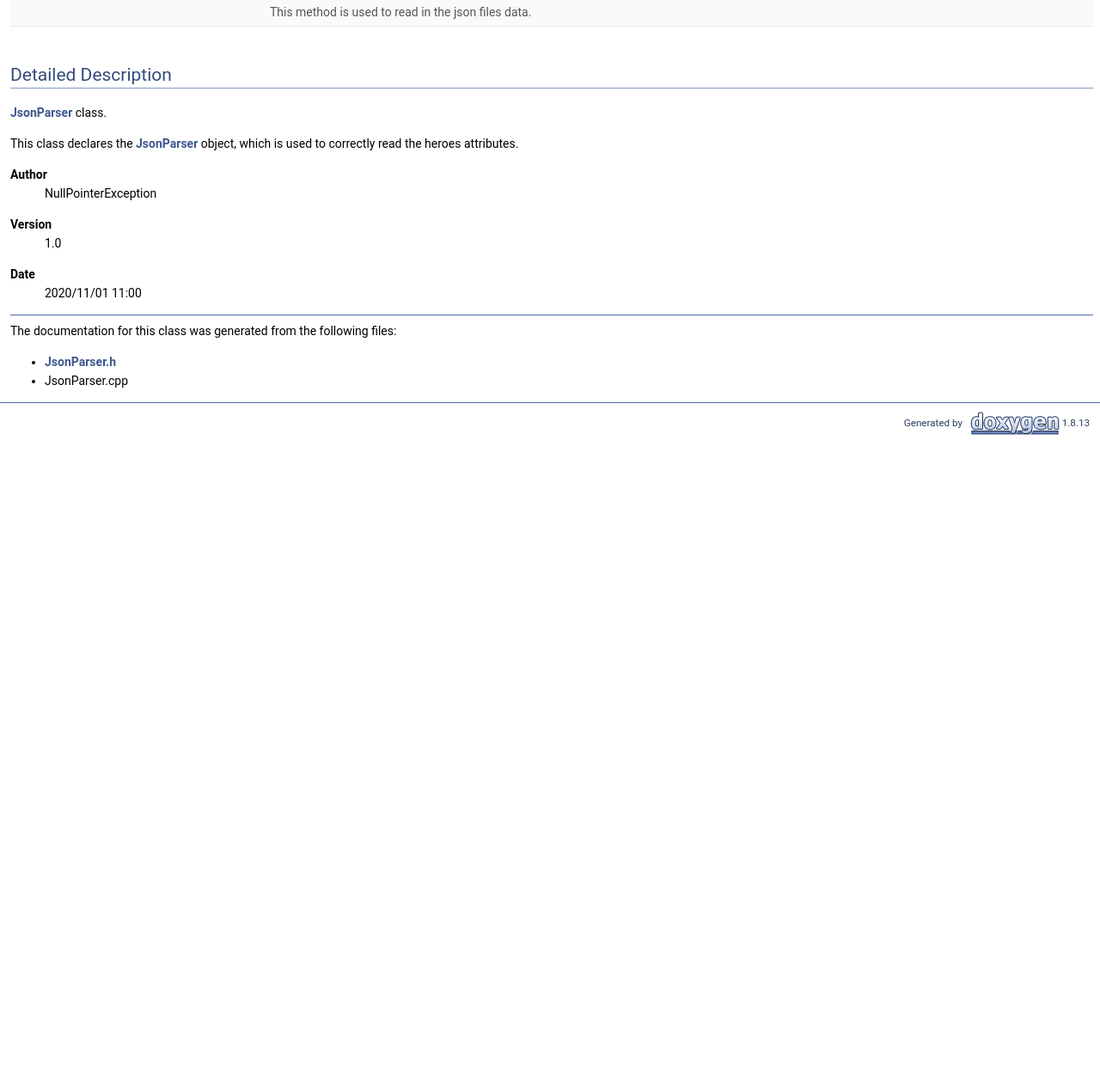
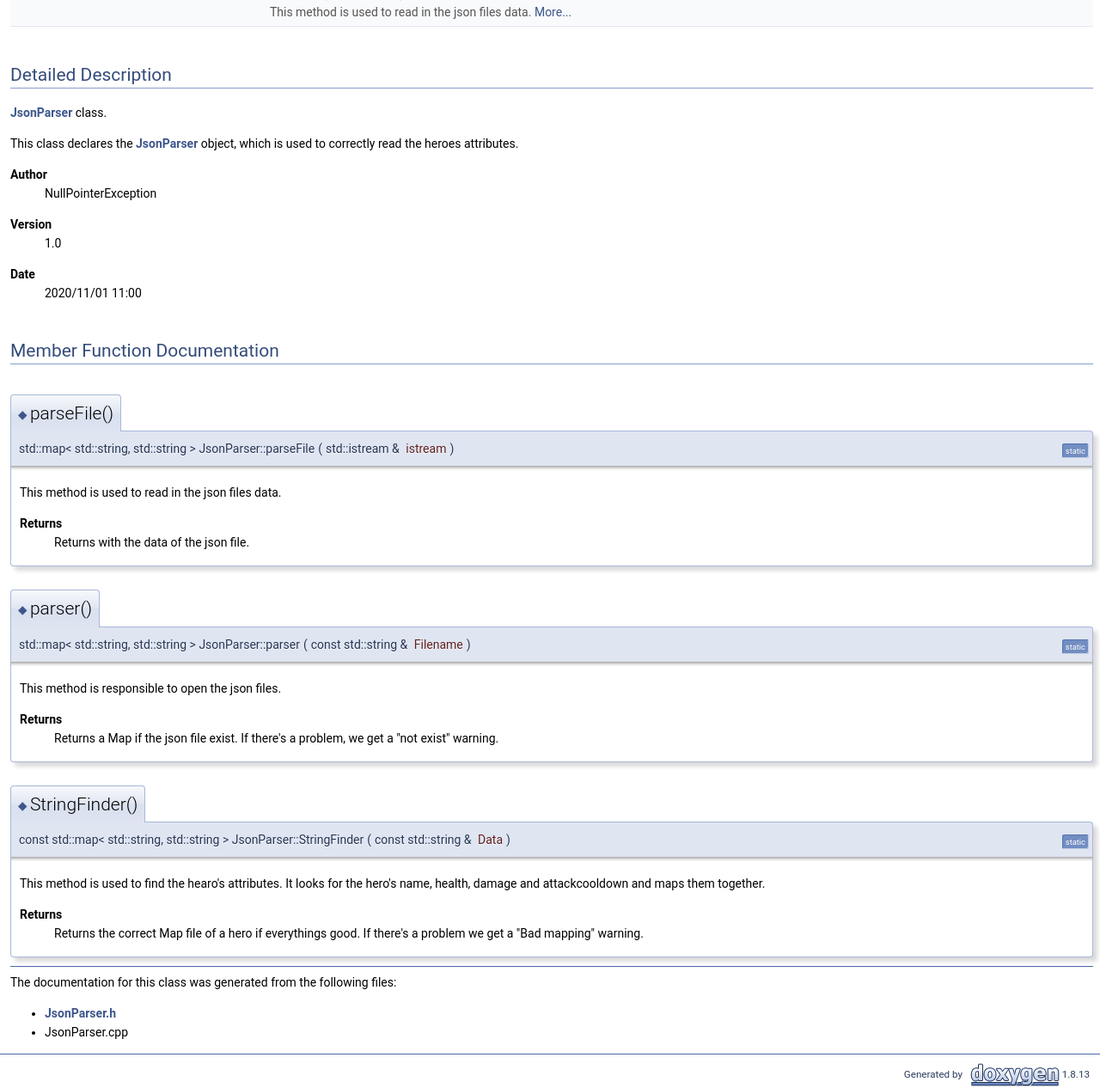
Before and after one commit to Teaching-projects/SZE-MOSZE-2020-NullPointerException, a plain HTML site: page classJsonParser.html in a window 1280 px wide. Shown: the part 430-1696 px from the top of the page at 86% size. Before the commit the page ends 938 px from the top, so only its background shows below. Drawn offline with Linux system fonts and the light colour scheme.

Commit message:
Update gh-pages to output generated at 838cc17

```diff
--- a/classJsonParser.html
+++ b/classJsonParser.html
@@ -75,17 +75,14 @@ $(function() {
 <table class="memberdecls">
 <tr class="heading"><td colspan="2"><h2 class="groupheader"><a name="pub-static-methods"></a>
 Static Public Member Functions</h2></td></tr>
-<tr class="memitem:a2de060e911682fb27fe89d69ecae980c"><td class="memItemLeft" align="right" valign="top"><a id="a2de060e911682fb27fe89d69ecae980c"></a>
-static const std::map&lt; std::string, std::string &gt;&#160;</td><td class="memItemRight" valign="bottom"><a class="el" href="classJsonParser.html#a2de060e911682fb27fe89d69ecae980c">StringFinder</a> (const std::string &amp;)</td></tr>
-<tr class="memdesc:a2de060e911682fb27fe89d69ecae980c"><td class="mdescLeft">&#160;</td><td class="mdescRight">This method is used to find the hearo's attributes. It looks for the hero's name, health, damage and attackcooldown and maps them together. <br /></td></tr>
+<tr class="memitem:a2de060e911682fb27fe89d69ecae980c"><td class="memItemLeft" align="right" valign="top">static const std::map&lt; std::string, std::string &gt;&#160;</td><td class="memItemRight" valign="bottom"><a class="el" href="classJsonParser.html#a2de060e911682fb27fe89d69ecae980c">StringFinder</a> (const std::string &amp;)</td></tr>
+<tr class="memdesc:a2de060e911682fb27fe89d69ecae980c"><td class="mdescLeft">&#160;</td><td class="mdescRight">This method is used to find the hearo's attributes. It looks for the hero's name, health, damage and attackcooldown and maps them together.  <a href="#a2de060e911682fb27fe89d69ecae980c">More...</a><br /></td></tr>
 <tr class="separator:a2de060e911682fb27fe89d69ecae980c"><td class="memSeparator" colspan="2">&#160;</td></tr>
-<tr class="memitem:a1a57ae294c3cf6e09f70936416f9b84a"><td class="memItemLeft" align="right" valign="top"><a id="a1a57ae294c3cf6e09f70936416f9b84a"></a>
-static std::map&lt; std::string, std::string &gt;&#160;</td><td class="memItemRight" valign="bottom"><a class="el" href="classJsonParser.html#a1a57ae294c3cf6e09f70936416f9b84a">parser</a> (const std::string &amp;)</td></tr>
-<tr class="memdesc:a1a57ae294c3cf6e09f70936416f9b84a"><td class="mdescLeft">&#160;</td><td class="mdescRight">This method is responsible to open the json files. <br /></td></tr>
+<tr class="memitem:a1a57ae294c3cf6e09f70936416f9b84a"><td class="memItemLeft" align="right" valign="top">static std::map&lt; std::string, std::string &gt;&#160;</td><td class="memItemRight" valign="bottom"><a class="el" href="classJsonParser.html#a1a57ae294c3cf6e09f70936416f9b84a">parser</a> (const std::string &amp;)</td></tr>
+<tr class="memdesc:a1a57ae294c3cf6e09f70936416f9b84a"><td class="mdescLeft">&#160;</td><td class="mdescRight">This method is responsible to open the json files.  <a href="#a1a57ae294c3cf6e09f70936416f9b84a">More...</a><br /></td></tr>
 <tr class="separator:a1a57ae294c3cf6e09f70936416f9b84a"><td class="memSeparator" colspan="2">&#160;</td></tr>
-<tr class="memitem:aa16485fdf6c1d6b31ab91e873ec5d54d"><td class="memItemLeft" align="right" valign="top"><a id="aa16485fdf6c1d6b31ab91e873ec5d54d"></a>
-static std::map&lt; std::string, std::string &gt;&#160;</td><td class="memItemRight" valign="bottom"><a class="el" href="classJsonParser.html#aa16485fdf6c1d6b31ab91e873ec5d54d">parseFile</a> (std::istream &amp;)</td></tr>
-<tr class="memdesc:aa16485fdf6c1d6b31ab91e873ec5d54d"><td class="mdescLeft">&#160;</td><td class="mdescRight">This method is used to read in the json files data. <br /></td></tr>
+<tr class="memitem:aa16485fdf6c1d6b31ab91e873ec5d54d"><td class="memItemLeft" align="right" valign="top">static std::map&lt; std::string, std::string &gt;&#160;</td><td class="memItemRight" valign="bottom"><a class="el" href="classJsonParser.html#aa16485fdf6c1d6b31ab91e873ec5d54d">parseFile</a> (std::istream &amp;)</td></tr>
+<tr class="memdesc:aa16485fdf6c1d6b31ab91e873ec5d54d"><td class="mdescLeft">&#160;</td><td class="mdescRight">This method is used to read in the json files data.  <a href="#aa16485fdf6c1d6b31ab91e873ec5d54d">More...</a><br /></td></tr>
 <tr class="separator:aa16485fdf6c1d6b31ab91e873ec5d54d"><td class="memSeparator" colspan="2">&#160;</td></tr>
 </table>
 <a name="details" id="details"></a><h2 class="groupheader">Detailed Description</h2>
@@ -94,7 +91,95 @@ static std::map&lt; std::string, std::string &gt;&#160;</td><td class="memItemRi
 <dl class="section author"><dt>Author</dt><dd>NullPointerException</dd></dl>
 <dl class="section version"><dt>Version</dt><dd>1.0</dd></dl>
 <dl class="section date"><dt>Date</dt><dd>2020/11/01 11:00 </dd></dl>
-</div><hr/>The documentation for this class was generated from the following files:<ul>
+</div><h2 class="groupheader">Member Function Documentation</h2>
+<a id="aa16485fdf6c1d6b31ab91e873ec5d54d"></a>
+<h2 class="memtitle"><span class="permalink"><a href="#aa16485fdf6c1d6b31ab91e873ec5d54d">&#9670;&nbsp;</a></span>parseFile()</h2>
+
+<div class="memitem">
+<div class="memproto">
+<table class="mlabels">
+  <tr>
+  <td class="mlabels-left">
+      <table class="memname">
+        <tr>
+          <td class="memname">std::map&lt; std::string, std::string &gt; JsonParser::parseFile </td>
+          <td>(</td>
+          <td class="paramtype">std::istream &amp;&#160;</td>
+          <td class="paramname"><em>istream</em></td><td>)</td>
+          <td></td>
+        </tr>
+      </table>
+  </td>
+  <td class="mlabels-right">
+<span class="mlabels"><span class="mlabel">static</span></span>  </td>
+  </tr>
+</table>
+</div><div class="memdoc">
+
+<p>This method is used to read in the json files data. </p>
+<dl class="section return"><dt>Returns</dt><dd>Returns with the data of the json file. </dd></dl>
+
+</div>
+</div>
+<a id="a1a57ae294c3cf6e09f70936416f9b84a"></a>
+<h2 class="memtitle"><span class="permalink"><a href="#a1a57ae294c3cf6e09f70936416f9b84a">&#9670;&nbsp;</a></span>parser()</h2>
+
+<div class="memitem">
+<div class="memproto">
+<table class="mlabels">
+  <tr>
+  <td class="mlabels-left">
+      <table class="memname">
+        <tr>
+          <td class="memname">std::map&lt; std::string, std::string &gt; JsonParser::parser </td>
+          <td>(</td>
+          <td class="paramtype">const std::string &amp;&#160;</td>
+          <td class="paramname"><em>Filename</em></td><td>)</td>
+          <td></td>
+        </tr>
+      </table>
+  </td>
+  <td class="mlabels-right">
+<span class="mlabels"><span class="mlabel">static</span></span>  </td>
+  </tr>
+</table>
+</div><div class="memdoc">
+
+<p>This method is responsible to open the json files. </p>
+<dl class="section return"><dt>Returns</dt><dd>Returns a Map if the json file exist. If there's a problem, we get a "not exist" warning. </dd></dl>
+
+</div>
+</div>
+<a id="a2de060e911682fb27fe89d69ecae980c"></a>
+<h2 class="memtitle"><span class="permalink"><a href="#a2de060e911682fb27fe89d69ecae980c">&#9670;&nbsp;</a></span>StringFinder()</h2>
+
+<div class="memitem">
+<div class="memproto">
+<table class="mlabels">
+  <tr>
+  <td class="mlabels-left">
+      <table class="memname">
+        <tr>
+          <td class="memname">const std::map&lt; std::string, std::string &gt; JsonParser::StringFinder </td>
+          <td>(</td>
+          <td class="paramtype">const std::string &amp;&#160;</td>
+          <td class="paramname"><em>Data</em></td><td>)</td>
+          <td></td>
+        </tr>
+      </table>
+  </td>
+  <td class="mlabels-right">
+<span class="mlabels"><span class="mlabel">static</span></span>  </td>
+  </tr>
+</table>
+</div><div class="memdoc">
+
+<p>This method is used to find the hearo's attributes. It looks for the hero's name, health, damage and attackcooldown and maps them together. </p>
+<dl class="section return"><dt>Returns</dt><dd>Returns the correct Map file of a hero if everythings good. If there's a problem we get a "Bad mapping" warning. </dd></dl>
+
+</div>
+</div>
+<hr/>The documentation for this class was generated from the following files:<ul>
 <li><a class="el" href="JsonParser_8h_source.html">JsonParser.h</a></li>
 <li>JsonParser.cpp</li>
 </ul>
```
Also changed, not shown: JsonParser_8h_source.html (+1 -1 lines).
